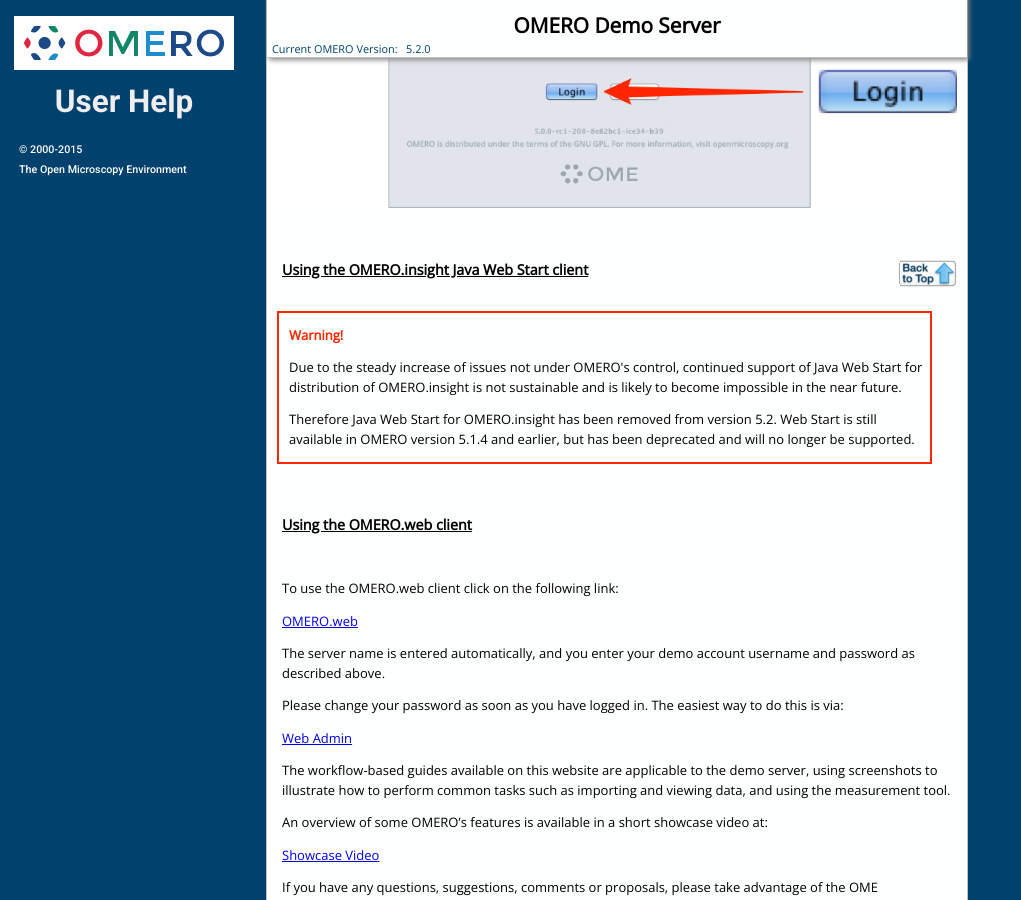
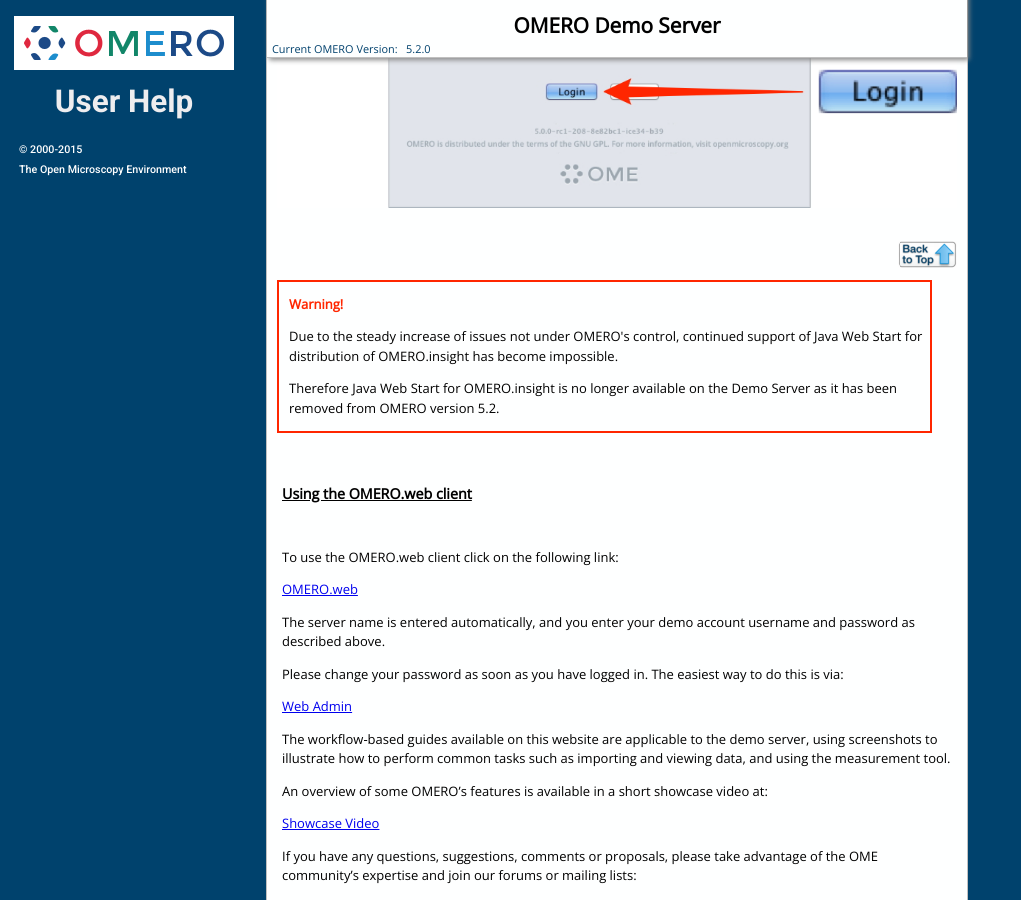
Before and after one commit to snoopycrimecop/ome-help, a Jekyll site: the page built from demo-server.html, in a window 1280 px wide and 900 px high, scrolled down 2400 px. Shown: the whole window, without its empty margins (0-1021 px from the left). Built offline with Jekyll 4.4.1, drawn with Linux system fonts in a browser that asks for light colours; Markdown is read by kramdown in place of the engine named in the settings.

Commit message:
Demo Server and Nightshade upgrade to 5.2 tweaks

```diff
--- a/demo-server.html
+++ b/demo-server.html
@@ -134,13 +134,11 @@
 <div class="line"><br /></div> <!-- end #line -->
 </div> <!-- end #line-block -->
 
+<p class="top_link"><a href="#top"><img src="images/back_to_top.png" alt="Image for link to top of page" style="float: right;"/></a></p>
+
 <div class="line-block">
 <div class="line"><br /></div> <!-- end #line -->
 </div> <!-- end #line-block -->
-
-<p class="top_link"><a href="#top"><img src="images/back_to_top.png" alt="Image for link to top of page" style="float: right;"/></a></p>
-
-<h2><a class="anchor" name="webstart" id="webstart"></a>Using the OMERO.insight Java Web Start client</h2>
 
 <div class="line-block">
 <div class="line"><br /></div> <!-- end #line -->
@@ -149,9 +147,9 @@
 <div class="warning">
 <p class="warning-title">Warning!</p>
 
-<p class="warning-text">Due to the steady increase of issues not under OMERO's control, continued support of Java Web Start for distribution of OMERO.insight is not sustainable and is likely to become impossible in the near future.</p>
+<p class="warning-text">Due to the steady increase of issues not under OMERO's control, continued support of Java Web Start for distribution of OMERO.insight has become impossible.</p>
 
-<p class="warning-text">Therefore Java Web Start for OMERO.insight has been removed from version 5.2. Web Start is still available in OMERO version 5.1.4 and earlier, but has been deprecated and will no longer be supported.</p>
+<p class="warning-text">Therefore Java Web Start for OMERO.insight is no longer available on the Demo Server as it has been removed from OMERO version 5.2.</p>
 
 </div><!-- End warning -->
 
--- a/sls-getting-started.html
+++ b/sls-getting-started.html
@@ -388,7 +388,7 @@
   <!-- xxx link cut xxx -->
   <script language="JavaScript" type="text/javascript">
 					<!--
-					document.write("<a href='#' onClick='get_xdress();return false;'>UX Team</a>");
+					document.write("<a href='#' onClick='get_xdress();return false;'>Nightshade Support</a>");
 					// -->
 				</script>
 	  <noscript>
```
